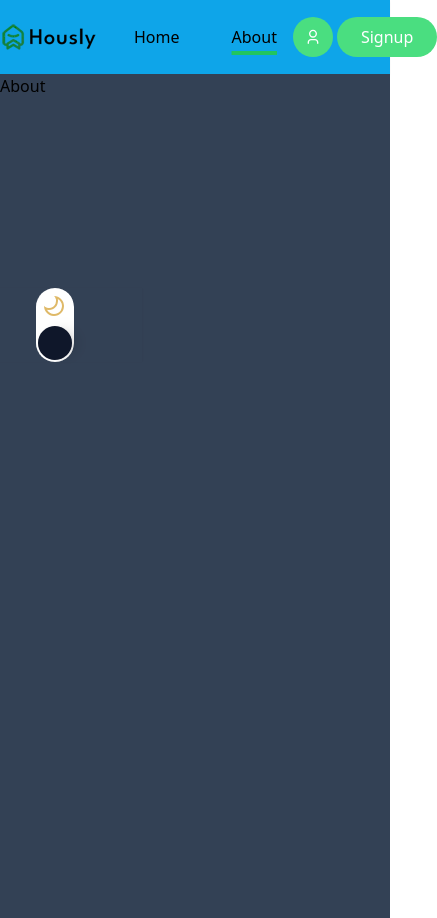
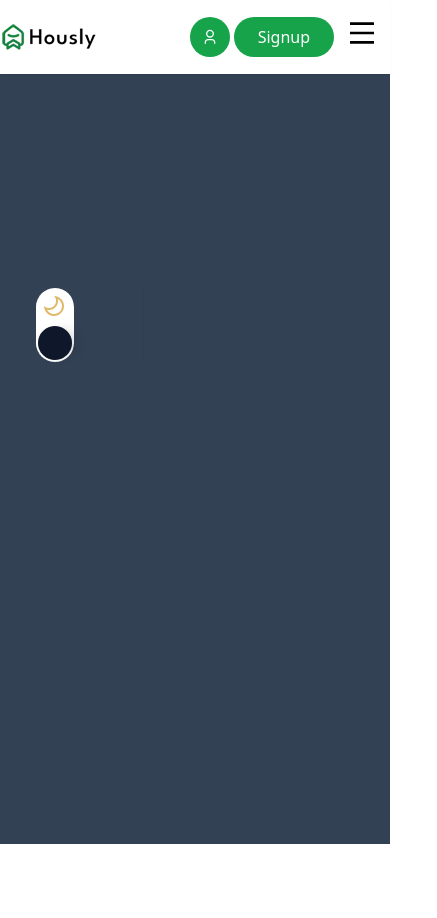
Before and after one commit to rahim-uddin-jsr/real-state-full-stack-client, a React (Vite) app: page /about in a window 390 px wide. Shown: the whole page, 437 px wide, since content can reach past the window. After the commit the page ends 844 px from the top, so only its background shows below. Built offline with nearby package versions, Linux system fonts and the light colour scheme.

Commit message:
menu added with responsive

```diff
--- a/src/Layout/Main.jsx
+++ b/src/Layout/Main.jsx
@@ -4,7 +4,9 @@ import Header from "../components/Header/Header";
 function Main() {
   return (
     <>
-      <Header />
+      <div className="fixed w-full">
+        <Header />
+      </div>
       <Outlet />
     </>
   );
--- a/src/components/Header/Header.jsx
+++ b/src/components/Header/Header.jsx
@@ -1,18 +1,26 @@
+import { Menu } from "@headlessui/react";
+import { useState } from "react";
 import { Link, NavLink } from "react-router-dom";
 import logoDark from "../../assets/images/logos/logo-dark.webp";
+import logoLight from "../../assets/images/logos/logo-light.webp";
 import ThemeToggler from "../ThemeToggler/ThemeToggler";
-// import logoLight from "../../assets/images/logos/logo-light.webp";
+import MobileMenu from "./MobileMenu";
 function Header() {
+  const [mobileSmMenu, setMobileSmMenu] = useState(false);
   const loggedin = "false";
   const handleSignOut = () => {};
   return (
-    <header className="shadow-sm bg-sky-500 dark:bg-green-500">
-      <div className="container mx-auto flex w-full min-h-[74px] items-center font-medium">
+    <header className="shadow-sm bg-white md:bg-transparent dark:bg-primary-dark">
+      <div className="container mx-auto flex min-h-[74px] items-center font-medium ">
         {/* for dark mood  */}
-        {/* <img src={logoLight} alt="logo light" /> */}
-        <img className="max-h-7" src={logoDark} alt="logo dark" />
-        <div className="flex  items-center w-3/4 ms-auto">
-          <div className="me-auto">
+        <img
+          className="max-h-7 hidden dark:block"
+          src={logoLight}
+          alt="logo light"
+        />
+        <img className="max-h-7 dark:hidden" src={logoDark} alt="logo dark" />
+        <div className="flex items-center justify-end w-3/4 ms-auto">
+          <div className="me-auto hidden md:block">
             <NavLink
               style={{ padding: "0px 20px" }}
               className={({ isActive, isPending }) =>
@@ -40,7 +48,7 @@ function Header() {
             </NavLink>
           </div>
           <div className="flex gap-1">
-            <button className="rounded-full bg-green-400 w-10 h-10 flex justify-center items-center">
+            <button className="rounded-full bg-secondary w-10 h-10 flex justify-center items-center">
               <svg
                 className="w-4 h-4 fill-white  "
                 xmlns="http://www.w3.org/2000/svg"
@@ -52,21 +60,64 @@ function Header() {
             {loggedin ? (
               <Link
                 to={`/signup`}
-                className="font-medium rounded-full text-white bg-green-400 px-6 h-10 flex justify-center items-center"
+                className="font-medium rounded-full text-white bg-secondary px-6 h-10 flex justify-center items-center"
               >
                 Signup
               </Link>
             ) : (
               <button
                 onClick={handleSignOut}
-                className="font-medium rounded-full text-white bg-green-400 px-6 h-10 flex justify-center items-center"
+                className="font-medium rounded-full text-white bg-secondary px-6 h-10 flex justify-center items-center"
               >
                 Signout
               </button>
             )}
+            <MobileMenu>
+              <Menu.Item>
+                <NavLink
+                  style={{ padding: "10px 0px" }}
+                  className={({ isActive, isPending }) =>
+                    isActive
+                      ? "border border-b-2 border-green-300 border-x-0 border-t-0"
+                      : isPending
+                      ? "pending text-green-500"
+                      : ""
+                  }
+                  to={`/`}
+                >
+                  <span className="mx-4">Home</span>
+                </NavLink>
+              </Menu.Item>{" "}
+              <Menu.Item>
+                <NavLink
+                  style={{ padding: "10px 0px" }}
+                  className={({ isActive, isPending }) =>
+                    isActive
+                      ? "border border-b-2 border-green-500 border-x-0 border-t-0"
+                      : isPending
+                      ? "pending"
+                      : ""
+                  }
+                  to={`/about`}
+                >
+                  <span className="px-4">About</span>
+                </NavLink>
+              </Menu.Item>
+            </MobileMenu>
+            <button
+              className="md:hidden"
+              onClick={() => setMobileSmMenu(!mobileSmMenu)}
+            ></button>
+
             <div className="fixed top-60 left-5 transform -rotate-90 shadow-sm">
               <ThemeToggler />
             </div>
+            {/* mobile menu  */}
+
+            {/* {mobileSmMenu && (
+              <div className="me-auto bg-white py-2 flex flex-col fixed md:hidden top-[74px] left-1/2 -translate-x-1/2 w-full "></div>
+            )} */}
+            {/* mobile menu end  */}
           </div>
         </div>
       </div>
--- /dev/null
+++ b/src/components/Header/MobileMenu.jsx
@@ -0,0 +1,36 @@
+/* eslint-disable react/prop-types */
+import { Menu, Transition } from "@headlessui/react";
+import { Fragment } from "react";
+
+export default function MobileMenu({ children }) {
+  return (
+    <>
+      <Menu as="div" className="text-left">
+        <>
+          <Menu.Button className="inline-flex w-full h-full justify-center rounded-md px-2 text-sm font-medium text-white hover:bg-opacity-30 focus:outline-none focus-visible:ring-2 focus-visible:ring-white focus-visible:ring-opacity-75">
+            <svg
+              className="w-8 dark:fill-white fill-black"
+              xmlns="http://www.w3.org/2000/svg"
+              viewBox="0 0 24 24"
+            >
+              <path d="M3 4H21V6H3V4ZM3 11H21V13H3V11ZM3 18H21V20H3V18Z"></path>
+            </svg>
+          </Menu.Button>
+        </>
+        <Transition
+          as={Fragment}
+          enter="transition ease-out duration-100"
+          enterFrom="transform opacity-0 scale-95"
+          enterTo="transform opacity-100 scale-100"
+          leave="transition ease-in duration-75"
+          leaveFrom="transform opacity-100 scale-100"
+          leaveTo="transform opacity-0 scale-95"
+        >
+          <Menu.Items className="absolute left-1/2 -translate-x-1/2 max-w-lg w-screen mt-[18px] origin-top-right divide-y divide-gray-100 rounded-b-md rounded-t-none bg-white dark:bg-primary-dark/[.6] shadow-lg ring-1 ring-black ring-opacity-5 focus:outline-none">
+            <div className="px-1 py-1 flex flex-col w-full">{children}</div>
+          </Menu.Items>
+        </Transition>
+      </Menu>
+    </>
+  );
+}
--- a/src/components/ThemeToggler/ThemeToggler.jsx
+++ b/src/components/ThemeToggler/ThemeToggler.jsx
@@ -34,7 +34,6 @@ function ThemeToggler() {
       document.documentElement.classList.add("dark");
       setEnabled(true);
     }
-    console.log(enabled);
   }, [enabled]);
   return (
     <>
--- a/src/pages/About/About.jsx
+++ b/src/pages/About/About.jsx
@@ -1,6 +1,6 @@
 const About = () => {
   return (
-    <div className="min-h-screen bg-slate-700">
+    <div className="bg-slate-700 min-h-screen">
       <h2>About</h2>
     </div>
   );
--- a/tailwind.config.js
+++ b/tailwind.config.js
@@ -2,7 +2,13 @@
 export default {
   content: ["./index.html", "./src/**/*.{js,ts,jsx,tsx}"],
   theme: {
-    extend: {},
+    extend: {
+      colors: {
+        "primary-dark": "#0F172A",
+        primary: "#fff",
+        secondary: "#16A34A",
+      },
+    },
   },
   plugins: [],
   darkMode: ["class"],
```
